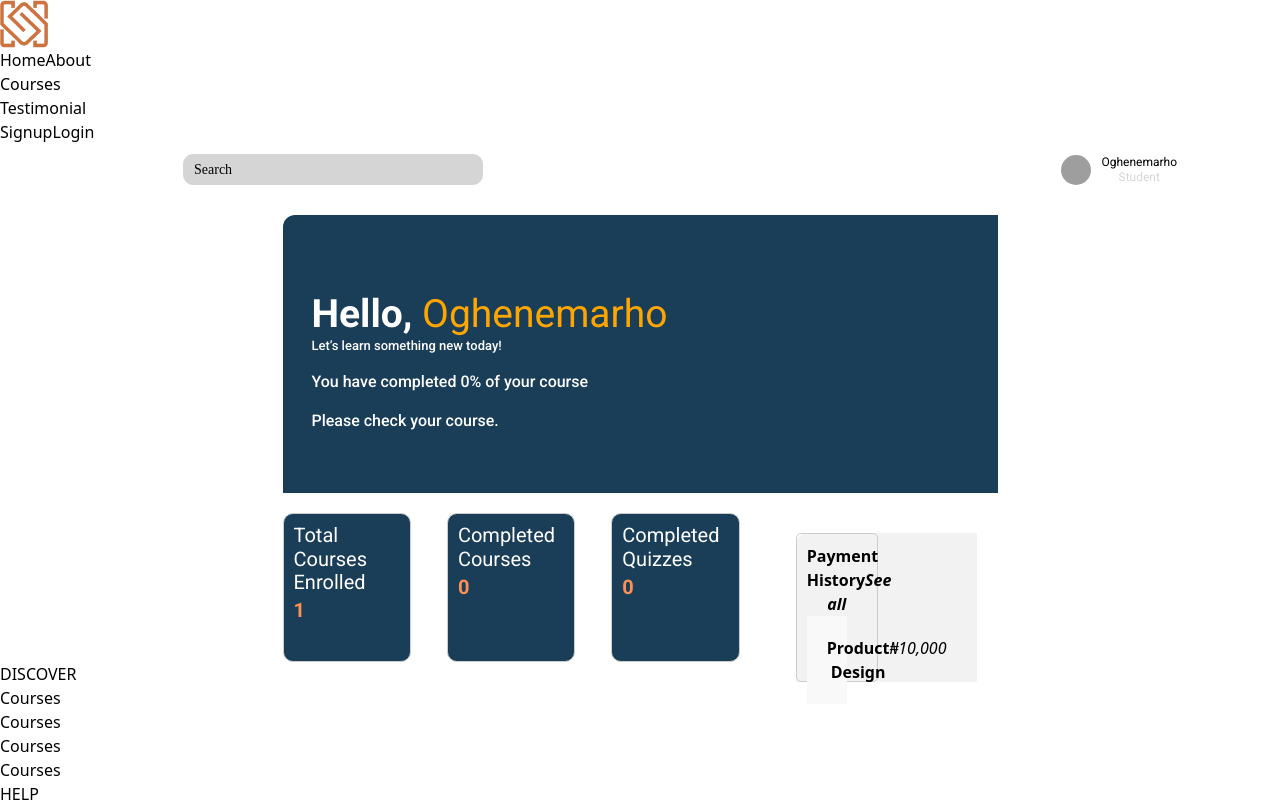
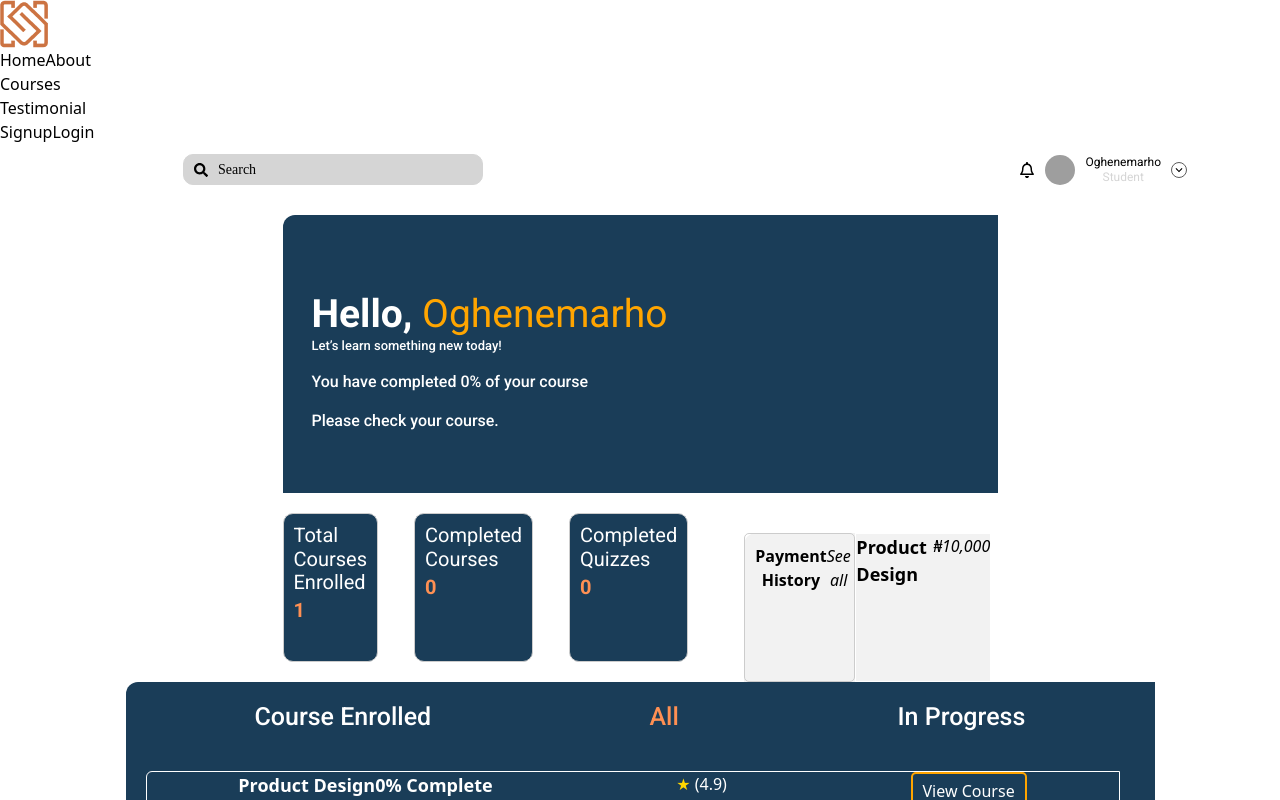
Before and after one commit to GenesysLearnable/LMS-A-FE-1, a React (Vite) app: page /Student in a window 1280 px wide. Shown: the top 800 px of the page. Built offline with nearby package versions, Linux system fonts and the light colour scheme; grey boxes are pictures that could not be loaded.

Commit message:
working on the dashboard

```diff
--- a/src/Student-Dashboard/StudentDashBoard.css
+++ b/src/Student-Dashboard/StudentDashBoard.css
@@ -26,6 +26,14 @@
   font-size: 14px;
   font-weight: 400;
   line-height: 19.1px;
+  display: flex;
+  gap: 10px;
+  align-items: center;
+}
+
+.More {
+  border: 1px solid #5c5c5c;
+  border-radius: 50%;
 }
 
 .userSection {
@@ -162,10 +170,10 @@
 
 .side {
   display: flex;
-  justify-content: space-between;
-  width: 100px;
+  justify-content: space-around;
+  width: 30%;
   margin: 20px;
-  width: 294px;
+  width: 715px;
   height: 149px;
   top: 445px;
   left: 1045px;
@@ -181,19 +189,18 @@
   padding: 10px;
   text-align: center;
   width: 45%;
+  display: flex;
   justify-content: space-between;
 }
 
+.productDesign {
+  display: flex;
+  justify-content: space-between;
+  border: 1px solid white;
+}
 .paymentTitle {
   font-weight: bold;
   justify-content: space-around;
-}
-
-.productDesign {
-  background-color: #f9f9f9;
-  padding: 20px;
-  text-align: center;
-  width: 45%;
 }
 
 .productInfo {
@@ -208,3 +215,99 @@
 .product {
   font-style: italic;
 }
+.courseEnrolledBox {
+  color: white;
+  padding: 20px;
+  margin-top: 20px;
+  background: #1a3d58;
+  width: 1029px;
+  height: 161px;
+  top: 629px;
+  left: 310px;
+  gap: 0px;
+  border-radius: 12px 0px 0px 0px;
+  opacity: 0px;
+}
+
+.all {
+  font-family: Roboto;
+  font-size: 25px;
+  font-weight: 500;
+  line-height: 29.3px;
+  text-align: left;
+  color: #ff9053;
+  width: 30px;
+  height: 29px;
+  top: 26px;
+  left: 599px;
+  gap: 0px;
+  opacity: 0px;
+}
+
+.courseEnrolled {
+  width: 177px;
+  height: 29px;
+  top: 26px;
+  gap: 0px;
+  opacity: 0px;
+  font-family: Roboto;
+  font-size: 25px;
+  font-weight: 500;
+  line-height: 29.3px;
+  text-align: left;
+}
+
+.inProgress {
+  font-weight: bold;
+  margin-bottom: 10px;
+  font-family: Roboto;
+  font-size: 25px;
+  font-weight: 500;
+  line-height: 29.3px;
+  text-align: left;
+  width: 128px;
+  height: 29px;
+  top: 26px;
+  left: 840px;
+  gap: 0px;
+  opacity: 0px;
+}
+
+.enrolled {
+  display: flex;
+  justify-content: space-around;
+}
+
+.productName {
+  font-size: 18px;
+  font-weight: bold;
+  margin-bottom: 10px;
+}
+
+.progressBar {
+  margin-bottom: 10px;
+}
+
+.rating {
+  margin-bottom: 10px;
+}
+
+.stars {
+  color: gold;
+}
+
+.viewCourse {
+  border: 2px solid orange;
+  padding: 5px 10px;
+  border-radius: 5px;
+  cursor: pointer;
+}
+.courseDetails {
+  display: flex;
+  justify-content: space-around;
+  margin-top: 30px;
+  border-radius: 6px 0px 0px 0px;
+  border: 1px solid;
+  opacity: 0px;
+  width: 974px;
+}
--- a/src/Student-Dashboard/StudentDashboard.jsx
+++ b/src/Student-Dashboard/StudentDashboard.jsx
@@ -1,14 +1,18 @@
 import "./StudentDashBoard.css";
+import { FaSearch } from "react-icons/fa";
+import { FaRegBell } from "react-icons/fa6";
+import { MdOutlineExpandMore } from "react-icons/md";
 
 function StudentDashboard() {
   return (
     <div className="container">
       <div className="header">
         <div className="searchBox">
-          <i className="fa fa-search"></i> Search
+          <FaSearch />
+          Search
         </div>
         <div className="userSection">
-          <i className="fa fa-bell"></i>
+          <FaRegBell className="bell" />
           <img
             className="studentPhoto"
             src="src/Images/LandingPage/businessman-working-laptop 1@2x.png"
@@ -18,10 +22,9 @@ function StudentDashboard() {
             <div className="userName">Oghenemarho</div>
             <div className="userType">Student</div>
           </div>
-          <i className="fa fa-ellipsis-h"></i>
+          <MdOutlineExpandMore className="More" />
         </div>
       </div>
-
 
       <div className="bluebox">
         <div className="blueboxcontent">
@@ -29,9 +32,7 @@ function StudentDashboard() {
             Hello, <span className="orange">Oghenemarho</span>
           </div>
           <div className="learn">Let’s learn something new today!</div>
-          <div className="course">
-            You have completed 0% of your course
-          </div>
+          <div className="course">You have completed 0% of your course</div>
           <div className="course">Please check your course.</div>
 
           <div className="calendar">
@@ -56,21 +57,34 @@ function StudentDashboard() {
 
         <div className="side">
           <div className="paymentHistory">
-            <div className="paymentTitle">
-              Payment History
-            <span className="product">See all</span> </div>
-
+            <div className="paymentTitle">Payment History </div>
+            <div className="product">See all</div>
+          </div>
           <div className="productDesign">
-            <div className="productInfo">
             <div className="productName">Product Design</div>
             <div className="product">₦10,000 </div>
           </div>
         </div>
       </div>
+
+      <div className="courseEnrolledBox">
+        <div className="enrolled">
+          <div className="courseEnrolled">Course Enrolled</div>
+          <div className="all">All</div>
+          <div className="inProgress">In Progress</div>
+        </div>
+        <div className="courseDetails">
+          <div className="productName">
+            Product Design
+            <span className="complete">0% Complete</span>
+          </div>
+          <div className="rating">
+            <span className="stars">★</span> (4.9)
+          </div>
+          <div className="viewCourse">View Course</div>
         </div>
       </div>
     </div>
-
   );
 }
 
```
Lines whose indentation alone changed are shown as unchanged.
